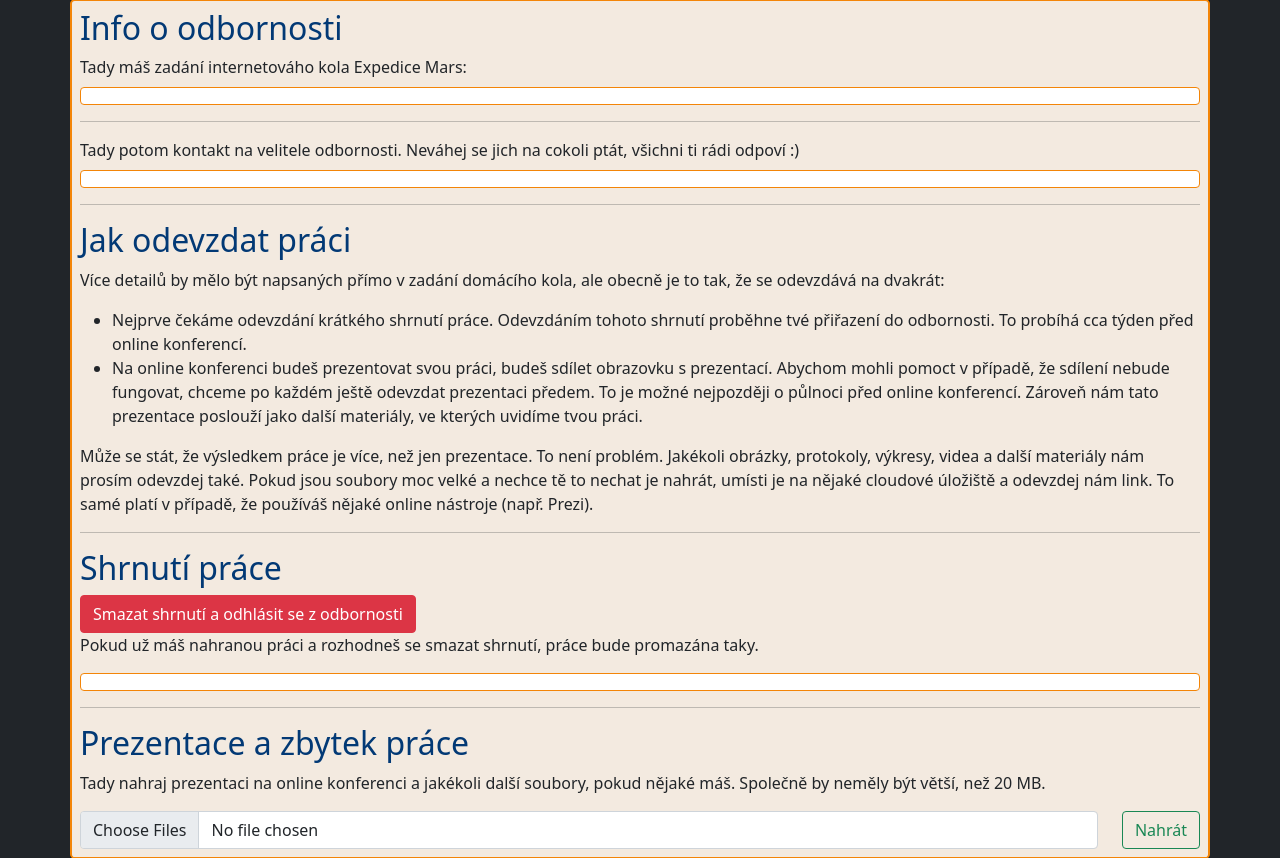
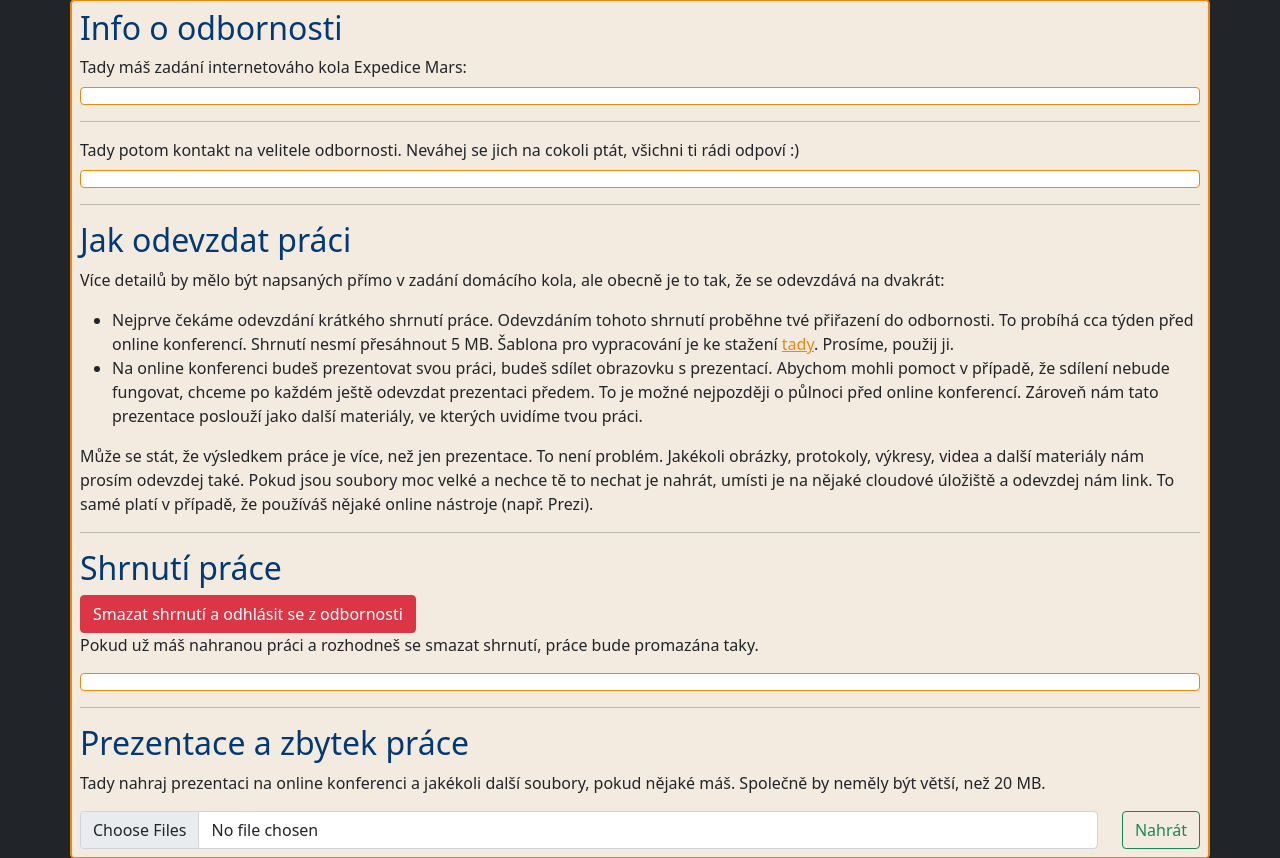
Before and after one commit to expedicemars/intranet, a Flask app: template website/templates/odbornost.html in a window 1280 px wide. Shown: the part 65-923 px from the top of the page. Run offline with Flask 3, Linux system fonts and the light colour scheme; the template is opened without the code that fills it, so the values that code supplies are empty; some libraries are stand-ins or nearby versions.

Commit message:
sablona ke stazeni pro uzivatele

```diff
--- a/website/templates/odbornost.html
+++ b/website/templates/odbornost.html
@@ -11,16 +11,13 @@ Tady potom kontakt na velitele odbornosti. Neváhej se jich na cokoli ptát, vš
 <h2>Jak odevzdat práci</h2>
 <p>Více detailů by mělo být napsaných přímo v zadání domácího kola, ale obecně je to tak, že se odevzdává na dvakrát:</p>
 <ul>
-    <li>Nejprve čekáme odevzdání krátkého shrnutí práce. Odevzdáním tohoto shrnutí proběhne tvé přiřazení do odbornosti. To probíhá cca týden před online konferencí.</li>
+    <li>Nejprve čekáme odevzdání krátkého shrnutí práce. Odevzdáním tohoto shrnutí proběhne tvé přiřazení do odbornosti. To probíhá cca týden před online konferencí. Shrnutí nesmí přesáhnout 5 MB. Šablona pro vypracování je ke stažení <a class="link" href="/file_api/stahnout_sablonu/{{odbornost}}">tady</a>. Prosíme, použij ji.</li>
     <li>Na online konferenci budeš prezentovat svou práci, budeš sdílet obrazovku s prezentací. Abychom mohli pomoct v případě, že sdílení nebude fungovat, chceme po každém ještě odevzdat prezentaci předem. To je možné nejpozději o půlnoci před online konferencí. Zároveň nám tato prezentace poslouží jako další materiály, ve kterých uvidíme tvou práci.</li>
 </ul>
 <p>Může se stát, že výsledkem práce je více, než jen prezentace. To není problém. Jakékoli obrázky, protokoly, výkresy, videa a další materiály nám prosím odevzdej také. Pokud jsou soubory moc velké a nechce tě to nechat je nahrát, umísti je na nějaké cloudové úložiště a odevzdej nám link. To samé platí v případě, že používáš nějaké online nástroje (např. Prezi).</p>
 <hr>
 {%if odbornost_uzivatele == "zatím nevybraná"%}
     <h2>Odevzdání shrnutí práce</h2>
-    <p>
-        Shrnutí nesmí přesáhnout 5 MB.
-    </p>
     <form method="post" enctype="multipart/form-data">
         <div class="row">
             <div class="col">
```
